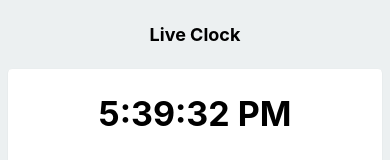
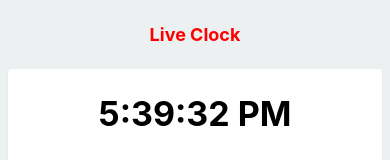
Before and after one commit to D-Coder135/LiveClock_React-Native, a React Native app: screen / in a window 390 px wide. Shown: the top 160 px of the page. Built offline with nearby package versions, Linux system fonts and the light colour scheme.

Commit message:
add the color property for the paragraph attribute inside the const styles

```diff
--- a/App.js
+++ b/App.js
@@ -34,5 +34,6 @@ const styles = StyleSheet.create({
     fontSize: 18,
     fontWeight: 'bold',
     textAlign: 'center',
+    color: 'red'
   },
 });
```
